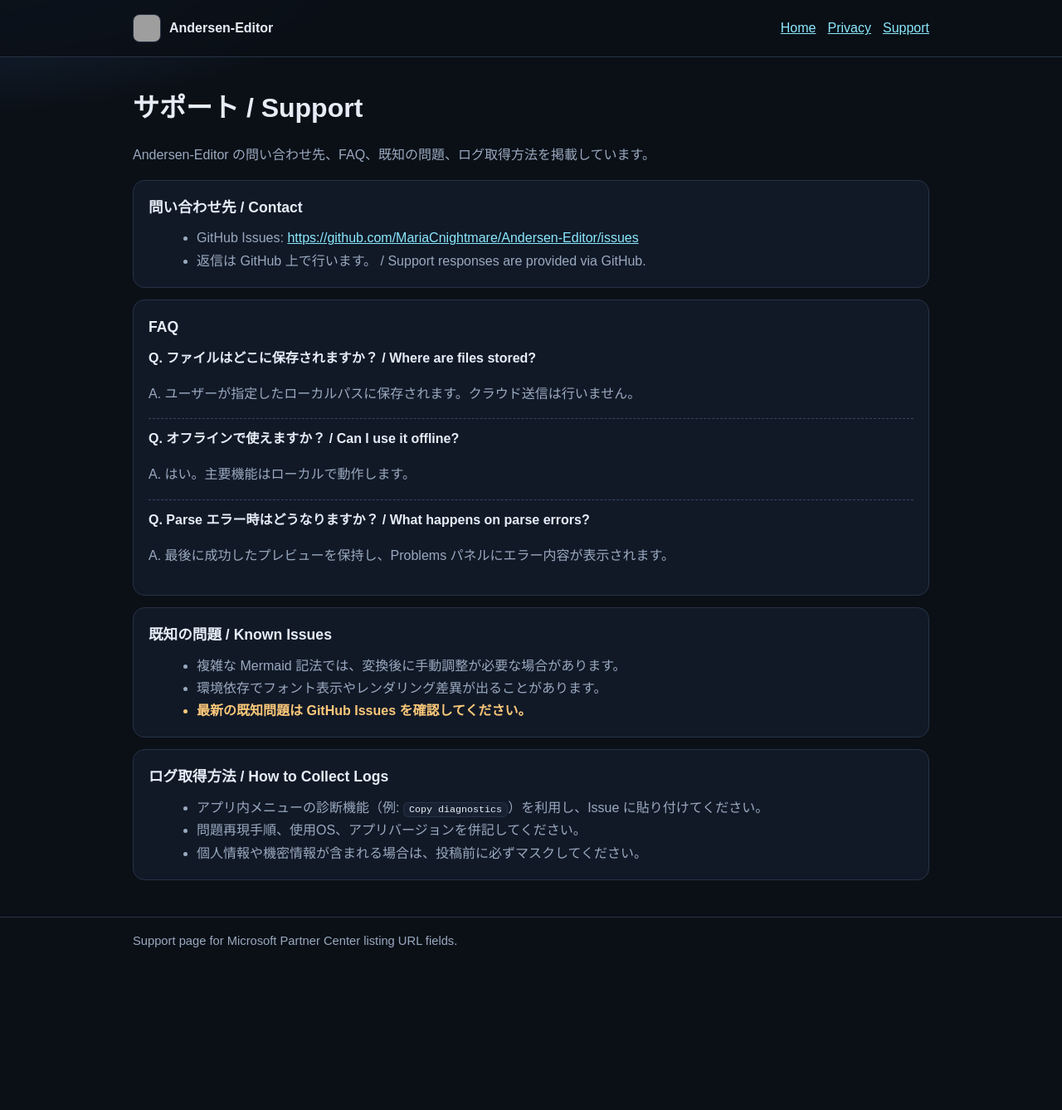
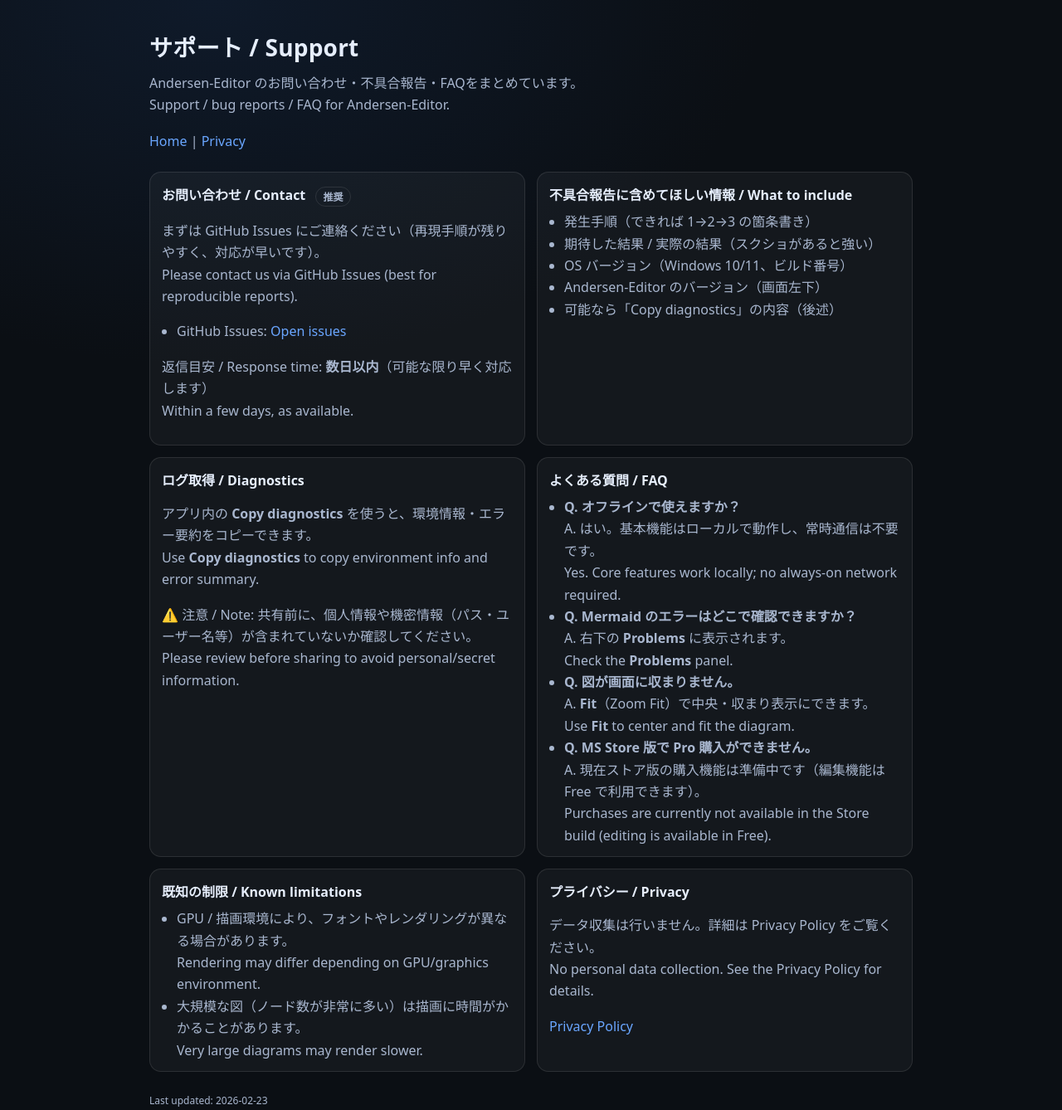
Before and after one commit to MariaCnightmare/Andersen-Editor, an Electron app: page docs/support.html in a window 1280 px wide. Shown: the whole page at 83% size. Before the commit the page ends 1173 px from the top, so only its background shows below. Drawn offline with Linux system fonts and the light colour scheme; grey boxes are pictures that could not be loaded.

Commit message:
docs: expand support page

```diff
--- a/docs/support.html
+++ b/docs/support.html
@@ -1,170 +1,206 @@
 <!doctype html>
 <html lang="ja">
   <head>
-  <meta charset="UTF-8" />
+    <meta charset="utf-8" />
     <meta name="viewport" content="width=device-width, initial-scale=1" />
-  <title>Andersen-Editor | Support</title>
+    <title>サポート / Support - Andersen-Editor</title>
     <style>
       :root {
-      --bg: #0b1017;
-      --panel: #111927;
-      --line: #263245;
-      --text: #e6edf7;
-      --muted: #9aa9bf;
-      --accent: #8be9fd;
-      --warn: #fbc87a;
+        color-scheme: dark;
+        --bg: #0b0f14;
+        --fg: #e6eefc;
+        --muted: #a9b7cf;
+        --link: #6aa6ff;
+        --card: rgba(255,255,255,0.04);
+        --border: rgba(255,255,255,0.10);
       }
-    * { box-sizing: border-box; }
       body {
         margin: 0;
-      font-family: "Noto Sans JP", "Hiragino Kaku Gothic ProN", "Yu Gothic", sans-serif;
-      color: var(--text);
-      background:
-        radial-gradient(1000px 440px at -5% -10%, #1c3452 0%, rgba(28,52,82,0) 58%),
-        var(--bg);
-      line-height: 1.7;
+        font-family: system-ui, -apple-system, "Segoe UI", Roboto, "Noto Sans JP",
+          "Hiragino Kaku Gothic ProN", "Yu Gothic", sans-serif;
+        background: radial-gradient(1200px 800px at 20% 0%, #0f1a2a 0%, var(--bg) 55%);
+        color: var(--fg);
       }
-    .container { width: min(960px, 92%); margin: 0 auto; }
-    a { color: var(--accent); }
-    header {
-      border-bottom: 1px solid var(--line);
-      position: sticky;
-      top: 0;
-      background: rgba(11,16,23,0.85);
-      backdrop-filter: blur(8px);
-      z-index: 8;
+      .wrap {
+        max-width: 920px;
+        padding: 36px 20px 60px;
+        margin: 0 auto;
       }
-    .header-inner {
-      min-height: 68px;
-      display: flex;
-      align-items: center;
-      justify-content: space-between;
-      gap: 12px;
+      h1 {
+        font-size: 28px;
+        margin: 0 0 12px;
+        letter-spacing: 0.2px;
       }
-    .brand { display: flex; align-items: center; gap: 10px; }
-    .brand img {
-      width: 34px;
-      height: 34px;
-      border-radius: 8px;
-      border: 1px solid var(--line);
-      object-fit: cover;
-      background: #0d1420;
+      .lead {
+        color: var(--muted);
+        margin: 0 0 20px;
+        line-height: 1.6;
       }
-    .fallback {
-      display: none;
-      place-items: center;
-      width: 34px;
-      height: 34px;
-      border-radius: 8px;
-      border: 1px solid var(--line);
-      background: #182436;
-      color: #4fc3f7;
-      font-weight: 700;
+      .nav {
+        margin: 18px 0 26px;
+        color: var(--muted);
       }
-    nav { display: flex; gap: 14px; }
-    main { padding: 34px 0 44px; }
-    h1 { margin: 0 0 8px; font-size: clamp(1.45rem, 3vw, 2rem); }
-    h2 { margin: 0 0 8px; font-size: 1.1rem; }
-    p, li { color: var(--muted); }
-    .section {
-      background: var(--panel);
-      border: 1px solid var(--line);
+      a { color: var(--link); text-decoration: none; }
+      a:hover { text-decoration: underline; }
+      .grid {
+        display: grid;
+        grid-template-columns: 1fr;
+        gap: 14px;
+      }
+      @media (min-width: 860px) {
+        .grid { grid-template-columns: 1fr 1fr; }
+      }
+      .card {
+        background: var(--card);
+        border: 1px solid var(--border);
         border-radius: 14px;
-      padding: 18px;
-      margin-top: 14px;
+        padding: 14px 14px 12px;
       }
-    .section ul { margin: 8px 0 0 18px; }
-    .faq-item + .faq-item {
-      margin-top: 10px;
-      padding-top: 10px;
-      border-top: 1px dashed #354861;
+      .card h2 {
+        font-size: 16px;
+        margin: 0 0 8px;
       }
-    .q { color: var(--text); font-weight: 700; }
-    .warn {
-      color: var(--warn);
-      font-weight: 600;
+      .card p, .card li {
+        color: var(--muted);
+        line-height: 1.65;
       }
-    code {
-      background: #172131;
-      border: 1px solid var(--line);
-      border-radius: 6px;
-      padding: 1px 6px;
-      font-size: 0.9em;
-      color: var(--text);
+      .card ul { margin: 8px 0 0 18px; padding: 0; }
+      .badge {
+        display: inline-block;
+        font-size: 12px;
+        padding: 2px 8px;
+        border-radius: 999px;
+        border: 1px solid var(--border);
+        color: var(--muted);
+        margin-left: 8px;
+        vertical-align: middle;
       }
-    footer {
-      border-top: 1px solid var(--line);
-      padding: 16px 0 26px;
+      .mono {
+        font-family: ui-monospace, SFMono-Regular, Menlo, Consolas, "Noto Sans Mono", monospace;
+        font-size: 12.5px;
+        background: rgba(255,255,255,0.03);
+        border: 1px solid var(--border);
+        border-radius: 10px;
+        padding: 10px;
+        overflow: auto;
+        color: #d7e4ff;
+      }
+      .foot {
+        margin-top: 26px;
         color: var(--muted);
-      font-size: 0.92rem;
+        font-size: 12px;
       }
     </style>
   </head>
   <body>
-  <header>
-    <div class="container header-inner">
-      <div class="brand">
-        <img src="./Andersen-Editor_icon.png" alt="Andersen-Editor icon" onerror="this.style.display='none';document.getElementById('iconFallback').style.display='grid';" />
-        <div id="iconFallback" class="fallback">AE</div>
-        <strong>Andersen-Editor</strong>
+    <div class="wrap">
+      <h1>サポート / Support</h1>
+      <p class="lead">
+        Andersen-Editor のお問い合わせ・不具合報告・FAQをまとめています。<br />
+        Support / bug reports / FAQ for Andersen-Editor.
+      </p>
+
+      <div class="nav">
+        <a href="./index.html">Home</a> |
+        <a href="./privacy.html">Privacy</a>
       </div>
-      <nav>
-        <a href="./index.html">Home</a>
-        <a href="./privacy.html">Privacy</a>
-        <a href="./support.html">Support</a>
-      </nav>
+
+      <div class="grid">
+        <div class="card">
+          <h2>お問い合わせ / Contact <span class="badge">推奨</span></h2>
+          <p>
+            まずは GitHub Issues にご連絡ください（再現手順が残りやすく、対応が早いです）。<br />
+            Please contact us via GitHub Issues (best for reproducible reports).
+          </p>
+          <ul>
+            <li>
+              GitHub Issues:
+              <a href="https://github.com/MariaCnightmare/Andersen-Editor/issues">Open issues</a>
+            </li>
+          </ul>
+          <p>
+            返信目安 / Response time: <b>数日以内</b>（可能な限り早く対応します）<br />
+            Within a few days, as available.
+          </p>
         </div>
-  </header>
 
-  <main class="container">
-    <h1>サポート / Support</h1>
-    <p>Andersen-Editor の問い合わせ先、FAQ、既知の問題、ログ取得方法を掲載しています。</p>
+        <div class="card">
+          <h2>不具合報告に含めてほしい情報 / What to include</h2>
+          <ul>
+            <li>発生手順（できれば 1→2→3 の箇条書き）</li>
+            <li>期待した結果 / 実際の結果（スクショがあると強い）</li>
+            <li>OS バージョン（Windows 10/11、ビルド番号）</li>
+            <li>Andersen-Editor のバージョン（画面左下）</li>
+            <li>可能なら「Copy diagnostics」の内容（後述）</li>
+          </ul>
+        </div>
 
-    <section class="section">
-      <h2>問い合わせ先 / Contact</h2>
+        <div class="card">
+          <h2>ログ取得 / Diagnostics</h2>
+          <p>
+            アプリ内の <b>Copy diagnostics</b> を使うと、環境情報・エラー要約をコピーできます。<br />
+            Use <b>Copy diagnostics</b> to copy environment info and error summary.
+          </p>
+          <p>
+            ⚠️ 注意 / Note:
+            共有前に、個人情報や機密情報（パス・ユーザー名等）が含まれていないか確認してください。<br />
+            Please review before sharing to avoid personal/secret information.
+          </p>
+        </div>
+
+        <div class="card">
+          <h2>よくある質問 / FAQ</h2>
           <ul>
-        <li>GitHub Issues: <a href="https://github.com/MariaCnightmare/Andersen-Editor/issues">https://github.com/MariaCnightmare/Andersen-Editor/issues</a></li>
-        <li>返信は GitHub 上で行います。 / Support responses are provided via GitHub.</li>
+            <li>
+              <b>Q. オフラインで使えますか？</b><br />
+              A. はい。基本機能はローカルで動作し、常時通信は不要です。<br />
+              Yes. Core features work locally; no always-on network required.
+            </li>
+            <li>
+              <b>Q. Mermaid のエラーはどこで確認できますか？</b><br />
+              A. 右下の <b>Problems</b> に表示されます。<br />
+              Check the <b>Problems</b> panel.
+            </li>
+            <li>
+              <b>Q. 図が画面に収まりません。</b><br />
+              A. <b>Fit</b>（Zoom Fit）で中央・収まり表示にできます。<br />
+              Use <b>Fit</b> to center and fit the diagram.
+            </li>
+            <li>
+              <b>Q. MS Store 版で Pro 購入ができません。</b><br />
+              A. 現在ストア版の購入機能は準備中です（編集機能は Free で利用できます）。<br />
+              Purchases are currently not available in the Store build (editing is available in Free).
+            </li>
           </ul>
-    </section>
+        </div>
 
-    <section class="section">
-      <h2>FAQ</h2>
-      <div class="faq-item">
-        <div class="q">Q. ファイルはどこに保存されますか？ / Where are files stored?</div>
-        <p>A. ユーザーが指定したローカルパスに保存されます。クラウド送信は行いません。</p>
+        <div class="card">
+          <h2>既知の制限 / Known limitations</h2>
+          <ul>
+            <li>
+              GPU / 描画環境により、フォントやレンダリングが異なる場合があります。<br />
+              Rendering may differ depending on GPU/graphics environment.
+            </li>
+            <li>
+              大規模な図（ノード数が非常に多い）は描画に時間がかかることがあります。<br />
+              Very large diagrams may render slower.
+            </li>
+          </ul>
         </div>
-      <div class="faq-item">
-        <div class="q">Q. オフラインで使えますか？ / Can I use it offline?</div>
-        <p>A. はい。主要機能はローカルで動作します。</p>
+
+        <div class="card">
+          <h2>プライバシー / Privacy</h2>
+          <p>
+            データ収集は行いません。詳細は Privacy Policy をご覧ください。<br />
+            No personal data collection. See the Privacy Policy for details.
+          </p>
+          <p><a href="./privacy.html">Privacy Policy</a></p>
         </div>
-      <div class="faq-item">
-        <div class="q">Q. Parse エラー時はどうなりますか？ / What happens on parse errors?</div>
-        <p>A. 最後に成功したプレビューを保持し、Problems パネルにエラー内容が表示されます。</p>
       </div>
-    </section>
 
-    <section class="section">
-      <h2>既知の問題 / Known Issues</h2>
-      <ul>
-        <li>複雑な Mermaid 記法では、変換後に手動調整が必要な場合があります。</li>
-        <li>環境依存でフォント表示やレンダリング差異が出ることがあります。</li>
-        <li class="warn">最新の既知問題は GitHub Issues を確認してください。</li>
-      </ul>
-    </section>
-
-    <section class="section">
-      <h2>ログ取得方法 / How to Collect Logs</h2>
-      <ul>
-        <li>アプリ内メニューの診断機能（例: <code>Copy diagnostics</code>）を利用し、Issue に貼り付けてください。</li>
-        <li>問題再現手順、使用OS、アプリバージョンを併記してください。</li>
-        <li>個人情報や機密情報が含まれる場合は、投稿前に必ずマスクしてください。</li>
-      </ul>
-    </section>
-  </main>
-
-  <footer>
-    <div class="container">Support page for Microsoft Partner Center listing URL fields.</div>
-  </footer>
+      <div class="foot">
+        Last updated: 2026-02-23
+      </div>
+    </div>
   </body>
 </html>
```
Lines whose indentation alone changed are shown as unchanged.
